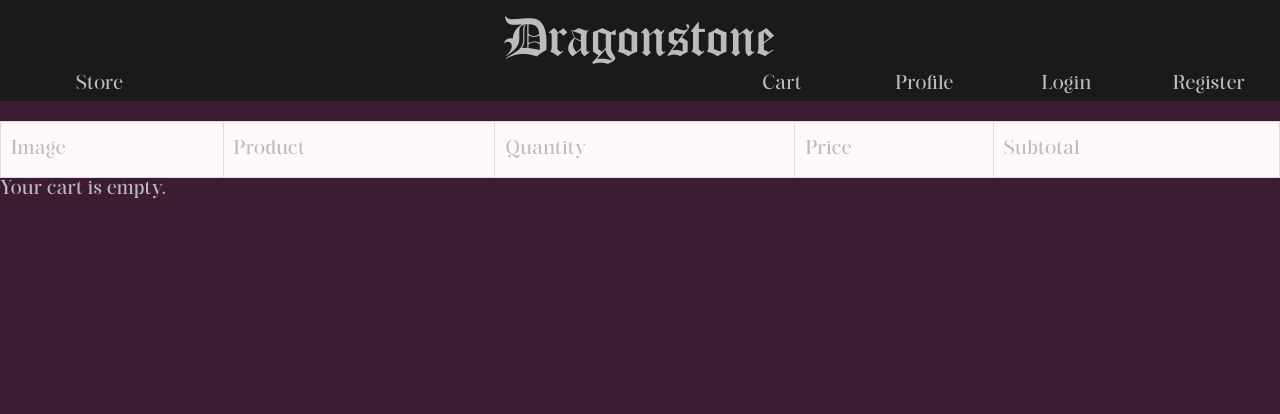
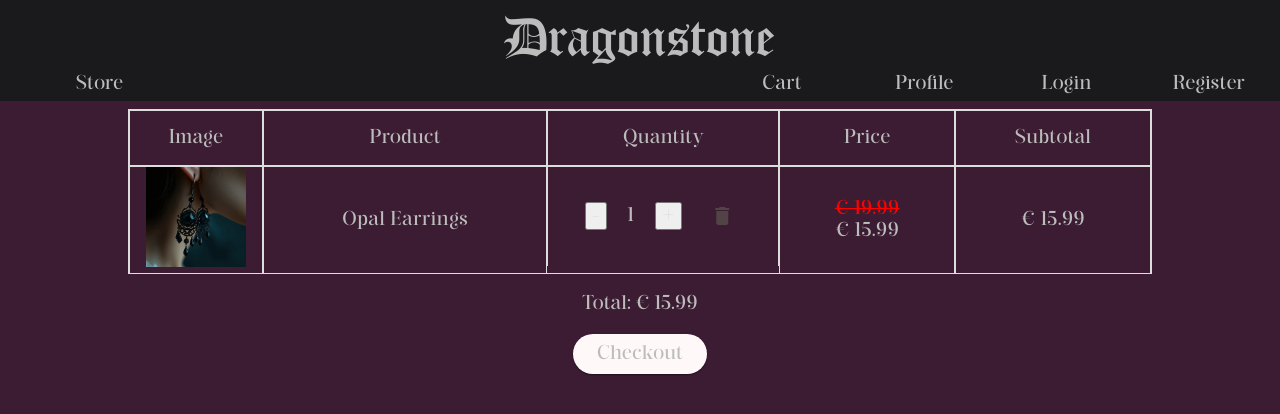
Before and after one commit to DeeAyDan/webkeret-dragonstone, an Angular app: page /cart in a window 1280 px wide. Shown: the top 414 px of the page. Built offline with nearby package versions, Linux system fonts and the light colour scheme.

Commit message:
Mobile Responsive Cart

```diff
--- a/src/app/data/cartData.ts
+++ b/src/app/data/cartData.ts
@@ -6,18 +6,6 @@ export const CartData: Cart[] = [
     {
         userID: 'guest',
         items: [
-
-        ]
-    },
-    {
-        userID: 'deeaydan',
-        items: [
-
-        ]
-    },
-    {
-        userID: 'lobatomyanthony',
-        items: [
             {
                 productID: '103',
                 quantity: 1
@@ -25,6 +13,14 @@ export const CartData: Cart[] = [
         ]
     },
     {
+        userID: 'deeaydan',
+        items: []
+    },
+    {
+        userID: 'lobatomyanthony',
+        items: []
+    },
+    {
         userID: 'bobsmith',
         items: []
     }
--- a/src/app/pages/cart/cart.component.html
+++ b/src/app/pages/cart/cart.component.html
@@ -1,10 +1,11 @@
+<div class="cart-container">
   <table mat-table [dataSource]="displayItems" class="mat-elevation-z8">
 
     <!-- Product Image Column -->
     <ng-container matColumnDef="image">
       <th mat-header-cell *matHeaderCellDef> Image </th>
-    <td mat-cell *matCellDef="let item">
-      <img [src]="item.product.images[0]" alt="{{ item.product.name }}" width="50" height="50" style="object-fit: cover;" />
+      <td mat-cell *matCellDef="let item" class="image-column">
+        <img [src]="item.product.images[0]" alt="{{ item.product.name }}" width="100" height="100" style="object-fit: cover;" />
       </td>
     </ng-container>
 
@@ -17,12 +18,12 @@
     <!-- Quantity Column -->
     <ng-container matColumnDef="quantity">
       <th mat-header-cell *matHeaderCellDef> Quantity </th>
-    <td mat-cell *matCellDef="let item">
+      <td mat-cell *matCellDef="let item" class="quantity-column">
         <button mat-mini-button (click)="decreaseQuantity(item.product)">-</button>
         {{ item.quantity }}
         <button mat-mini-button (click)="increaseQuantity(item.product)">+</button>
-      <button mat-icon-button color="warn" (click)="removeFromCart(item.product)">
-        <mat-icon>delete</mat-icon> Remove
+        <button mat-icon-button (click)="removeFromCart(item.product)">
+          <mat-icon>delete</mat-icon>
         </button>
       </td>
     </ng-container>
@@ -32,8 +33,8 @@
       <th mat-header-cell *matHeaderCellDef> Price </th>
       <td mat-cell *matCellDef="let item">
         <ng-container *ngIf="item.product.onSale; else normalPrice">
-        <span style="text-decoration: line-through;">{{ item.product.price | formatPrice }}</span>
-        <br />
+          <span style="text-decoration: line-through; color: red;">{{ item.product.price | formatPrice }}</span>
+          <br>
           <span>{{ item.product.discountedPrice | formatPrice }}</span>
         </ng-container>
         <ng-template #normalPrice>
@@ -63,6 +64,7 @@
 
   </table>
 
+  <div class="cart-left">
   <!-- Empty Cart Message -->
   <div *ngIf="displayItems.length === 0" class="empty-cart">
     Your cart is empty.
@@ -73,3 +75,5 @@
     <p class="total">Total: {{ cart?.total | formatPrice }}</p>
     <button mat-raised-button color="primary" (click)="checkout()">Checkout</button>
   </div>
+  </div>
+</div>
--- a/src/app/pages/cart/cart.component.scss
+++ b/src/app/pages/cart/cart.component.scss
@@ -1,43 +1,35 @@
+.cart-container {
+    display: flex;
+    flex-direction: column;
+    align-items: center;
+    padding-left: 10vw;
+    padding-right: 10vw;
+    padding-top: 1vh;
+  }
+
 table {
-    width: 100%;
-    border-collapse: collapse;
-    margin-top: 20px;
+    width: 50%;
     border: #ddd 1px solid;
+    background-color: transparent;
   }
 
   th, td {
     border: 1px solid #ddd;
-    padding: 10px;
-    text-align: left;
+    text-align: center;
   }
 
-  th {
-    background-color: #f4f4f4;
+  .image-column{
+    width: 100px;
+    height: 100px;
   }
 
-  h2, h3 {
-    margin-top: 20px;
+  .quantity-column{
+    display: flex;
+    justify-content: space-evenly;
+    align-items: center;
+    height: 100px;
   }
 
-  p {
-    font-size: 18px;
-    font-weight: bold;
-    color: gray;
+  .total{
+    text-align: center;
   }
-
-  button {
-    width: 100%;
-    padding: 10px;
-    font-size: 18px;
-    margin-top: 20px;
-  }
-
-  button.mat-raised-button {
-    background-color: #6200ea;
-    color: white;
-    border-radius: 4px;
-  }
-
-  button.mat-raised-button:hover {
-    background-color: #3700b3;
-  }
```
Lines whose indentation alone changed are shown as unchanged.
